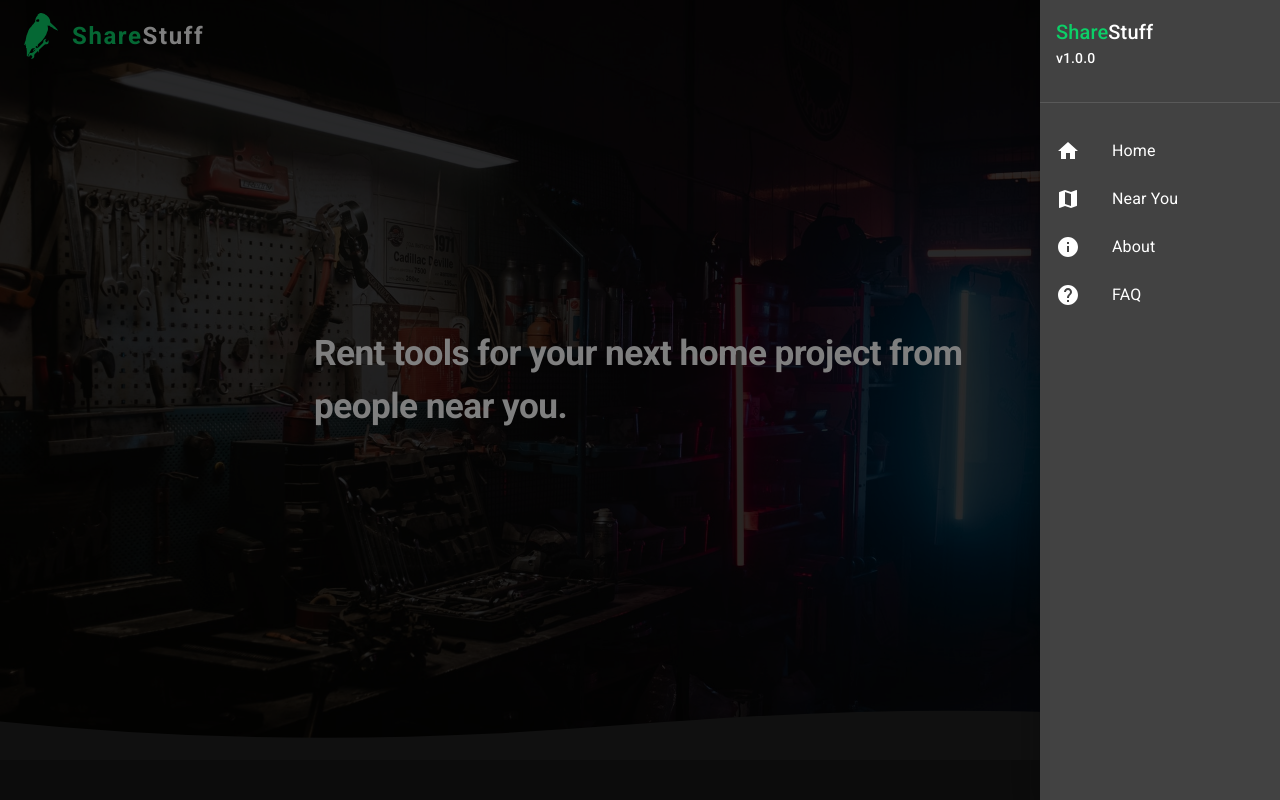
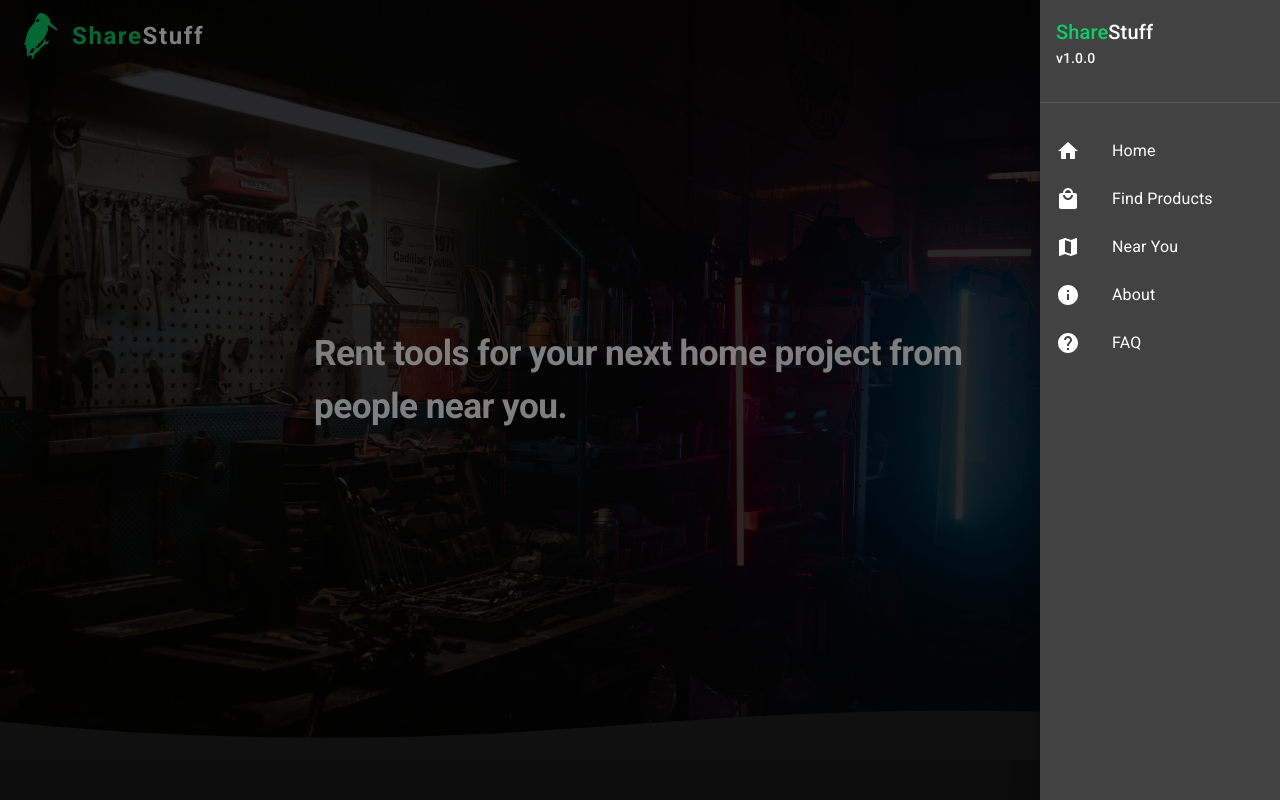
Before and after one commit to Zuckerwattederivat/sharestuff, a React (Create React App) app in the folder client/: page / in a window 1280 px wide. Both pictures are taken after a click on the button 1244 px from the left and 36 px from the top of the page. Built offline with nearby package versions, Linux system fonts and the light colour scheme.

Commit message:
added link to MainMenu

```diff
--- a/client/src/components/navbar/MainMenu.js
+++ b/client/src/components/navbar/MainMenu.js
@@ -3,7 +3,6 @@ import React, { useContext } from 'react';
 import PropTypes from 'prop-types';
 import { Link } from 'react-router-dom';
 import { Divider, List, ListItem, ListItemIcon, ListItemText, SwipeableDrawer, Typography } from '@material-ui/core';
-import { Home as HomeIcon } from '@material-ui/icons';
 import { makeStyles } from '@material-ui/core/styles';
 // Context
 import NavbarContext from '../../context/navbar/navbarContext';
--- a/client/src/components/navbar/Navbar.js
+++ b/client/src/components/navbar/Navbar.js
@@ -7,6 +7,7 @@ import {
 	Menu as MenuIcon,
 	Mail as MailIcon,
 	Home as HomeIcon,
+	LocalMall as LocalMallIcon,
 	Map as MapIcon,
 	Info as InfoIcon,
 	Help as HelpIcon,
@@ -83,6 +84,12 @@ const mainMenuLinks = [
 		href: '/',
 		icon: <HomeIcon />,
 		linkName: 'Home'
+	},
+	{
+		id: 'products',
+		href: '/products',
+		icon: <LocalMallIcon />,
+		linkName: 'Find Products'
 	},
 	{
 		id: 'local',
```
